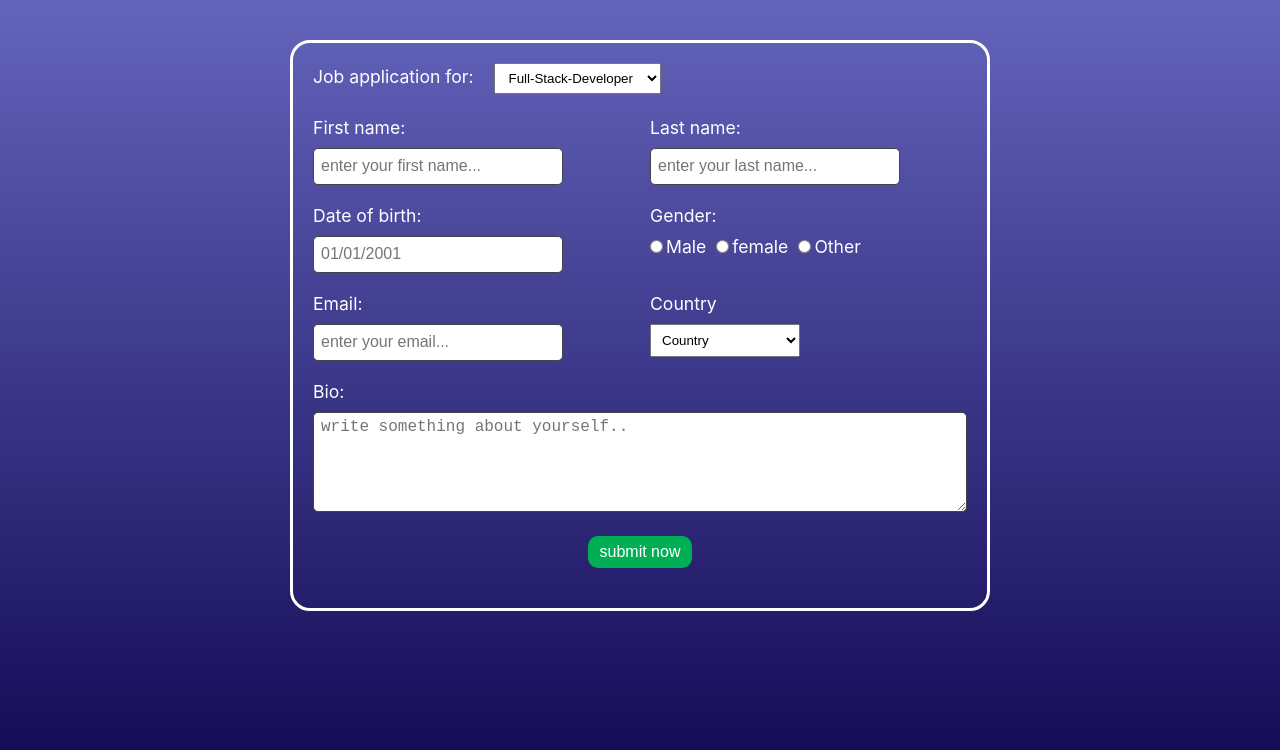
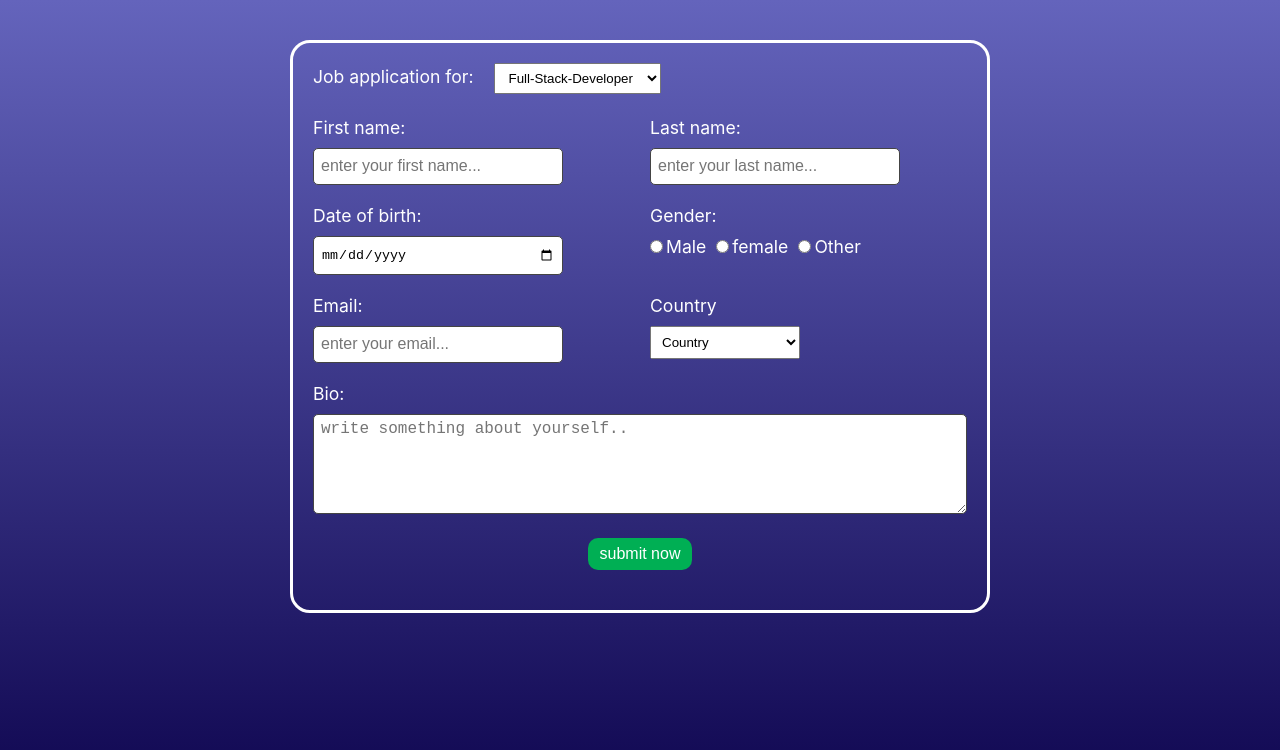
Before and after one commit to Bappaditya721135/react-form, a React (Create React App) app: page / in a window 1280 px wide. Shown: the top 750 px of the page. Built offline with nearby package versions, Linux system fonts and the light colour scheme.

Commit message:
fix: change type of age input feild from number to date

```diff
--- a/src/components/Form.js
+++ b/src/components/Form.js
@@ -46,7 +46,7 @@ export default function Form() {
 
             <div className="age-group input-group">
                 <label htmlFor="age">Date of birth:</label>
-                <input type="text" onChange={saveData} name="datOfBirth" id="age" placeholder="01/01/2001" />
+                <input type="date" onChange={saveData} name="datOfBirth" id="age" placeholder="01/01/2001" />
             </div>
 
             <div className="gender-group input-group">
```
